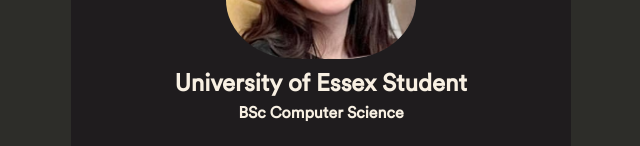
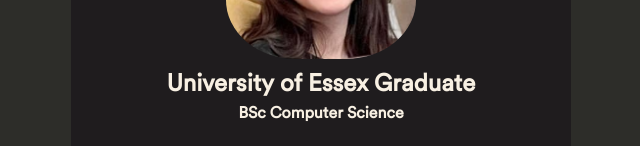
Before and after one commit to rachilli2/rachilli2.github.io, a plain HTML site: page index.html in a window 1280 px wide. Shown: the part 489-635 px from the top of the page, without its empty margins (319-959 px from the left). Drawn offline with nearby package versions, Linux system fonts and the light colour scheme.

Commit message:
Update index.html

```diff
--- a/index.html
+++ b/index.html
@@ -21,7 +21,7 @@
 				<div class="main">
 					<h1>RACHEL KERR</h1>
 					<img src="images/me.png" alt="Main Picture">
-					<h2>University of Essex Student</h1>
+					<h2>University of Essex Graduate</h1>
 					<h3>BSc Computer Science</h1>
 					<div class="nav">
 					<ul>
```
